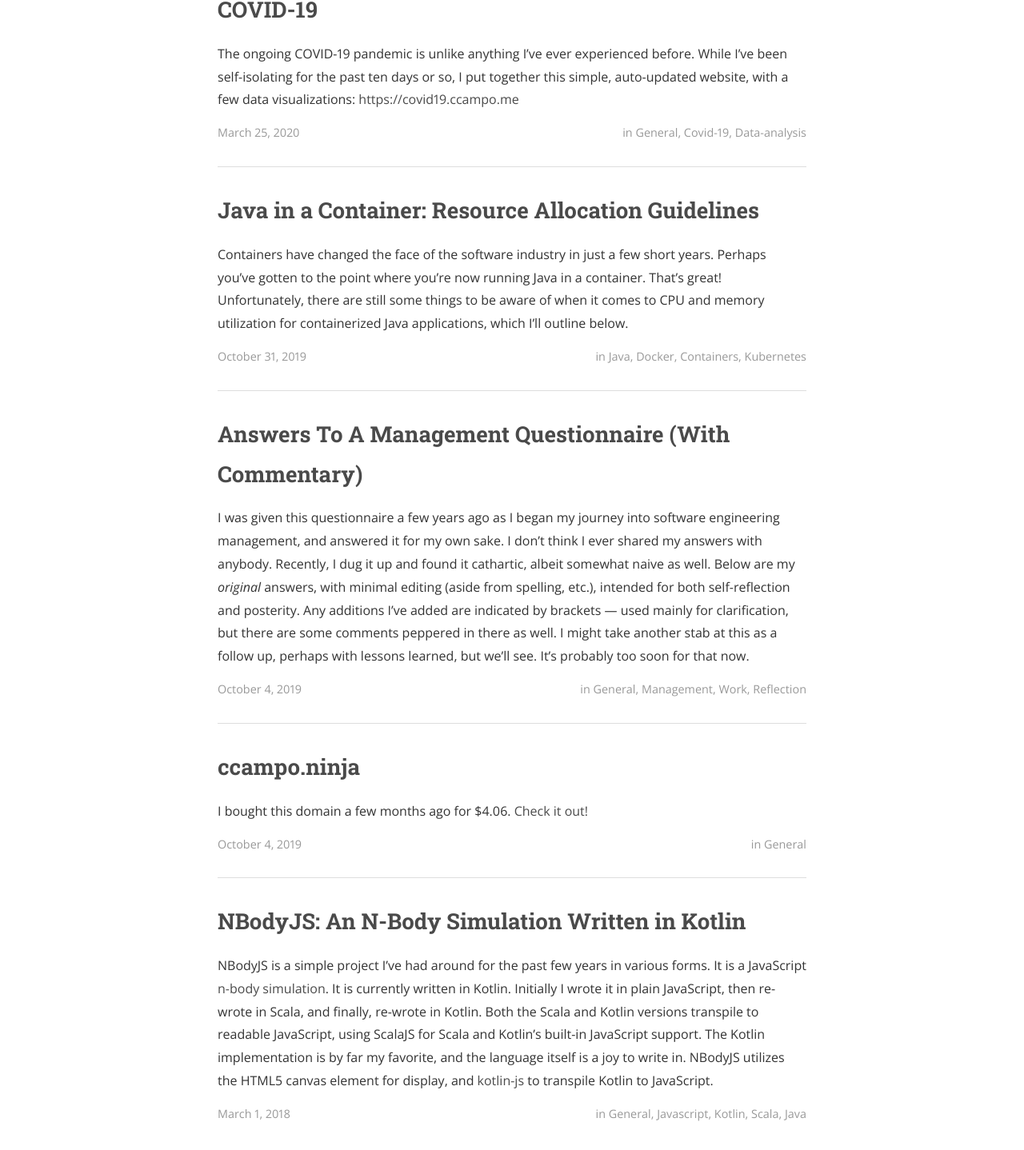
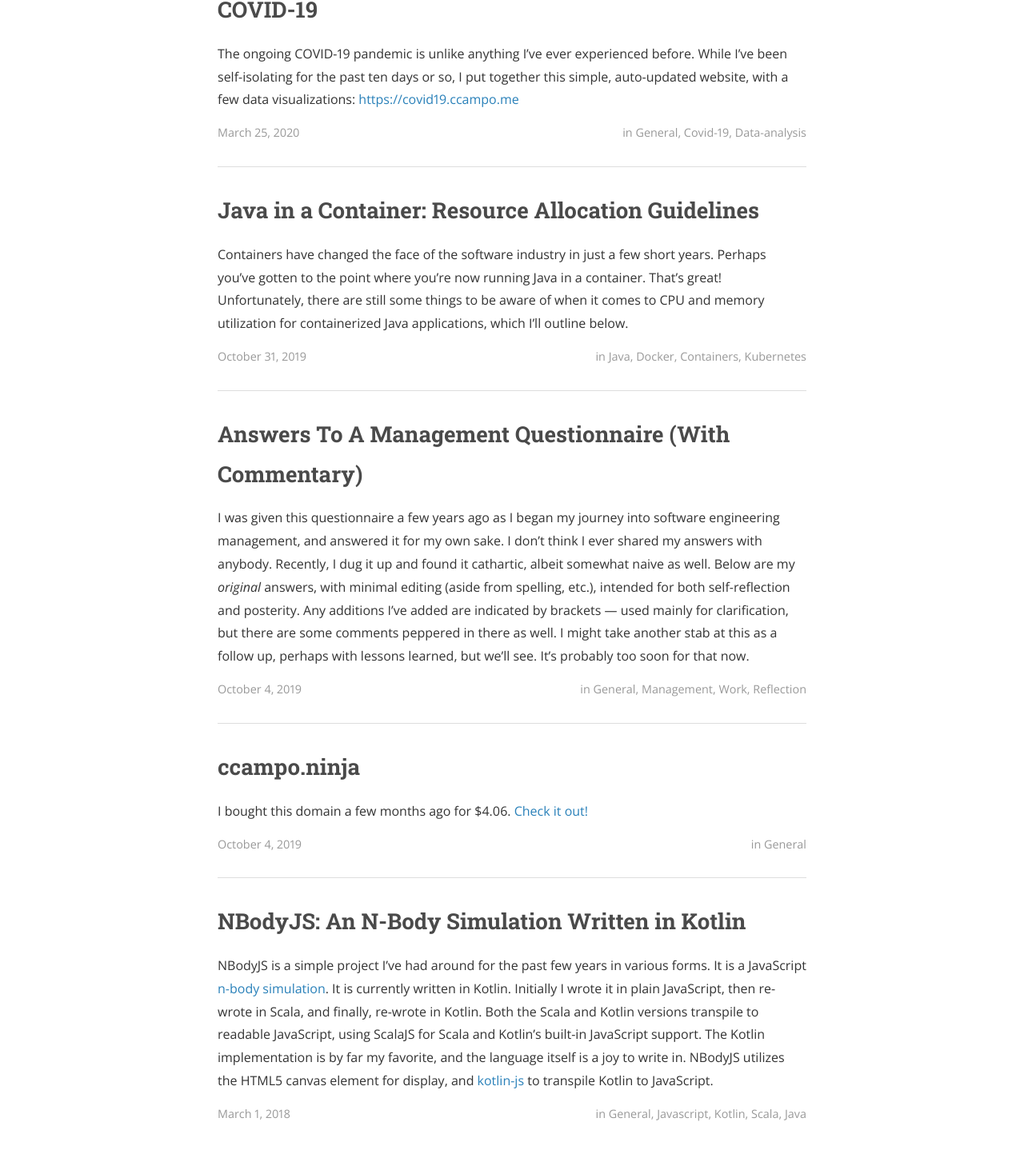
Before and after one commit to ccampo133/ccampo133.github.io, a Jekyll site: the page built from index.html, in a window 1280 px wide. Shown: the part 420-1858 px from the top of the page at 80% size. Built offline with Jekyll 4.4.1, drawn with Linux system fonts in a browser that asks for light colours; nearby versions of some CDN libraries; the list of posts is cut into pages by our own code; a style sheet for code colours, icons or effects is not loaded.

Commit message:
Make excerpt links blue

```diff
--- a/_sass/_layout.scss
+++ b/_sass/_layout.scss
@@ -204,6 +204,20 @@ pre code.hljs {
 	.post-list {
 		padding-top: 1em !important;
 		@extend %default-ul;
+	}
+	.post-excerpt {
+		a {
+			color: $blue;
+			&:active,
+			&:focus,
+			&:hover {
+				color: darken($blue, 50%);
+			}
+			&:active,
+			&:focus {
+				outline: none;
+			}
+		}
 	}
 	.post-meta {
 		@include outer-container;
```
